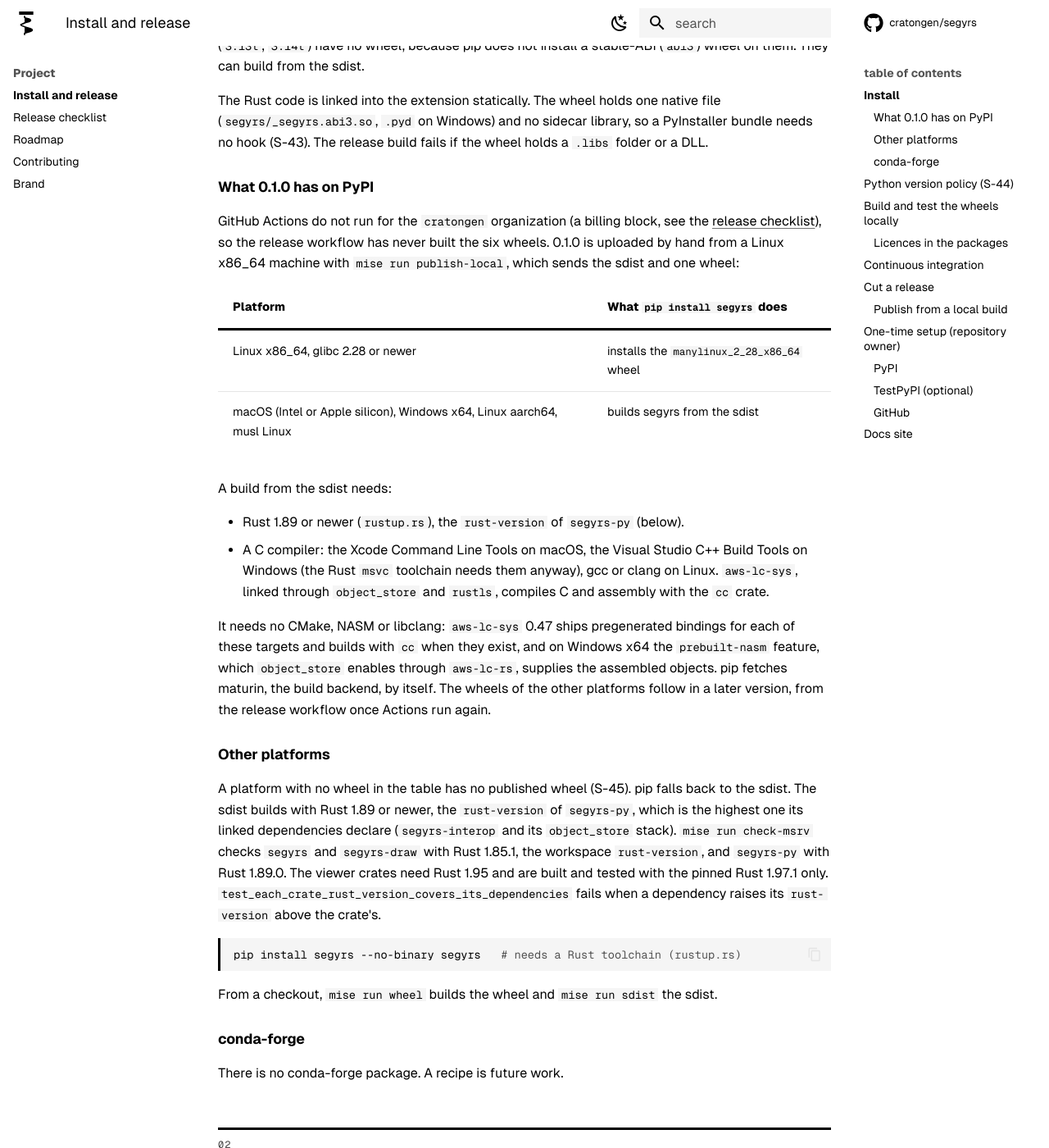
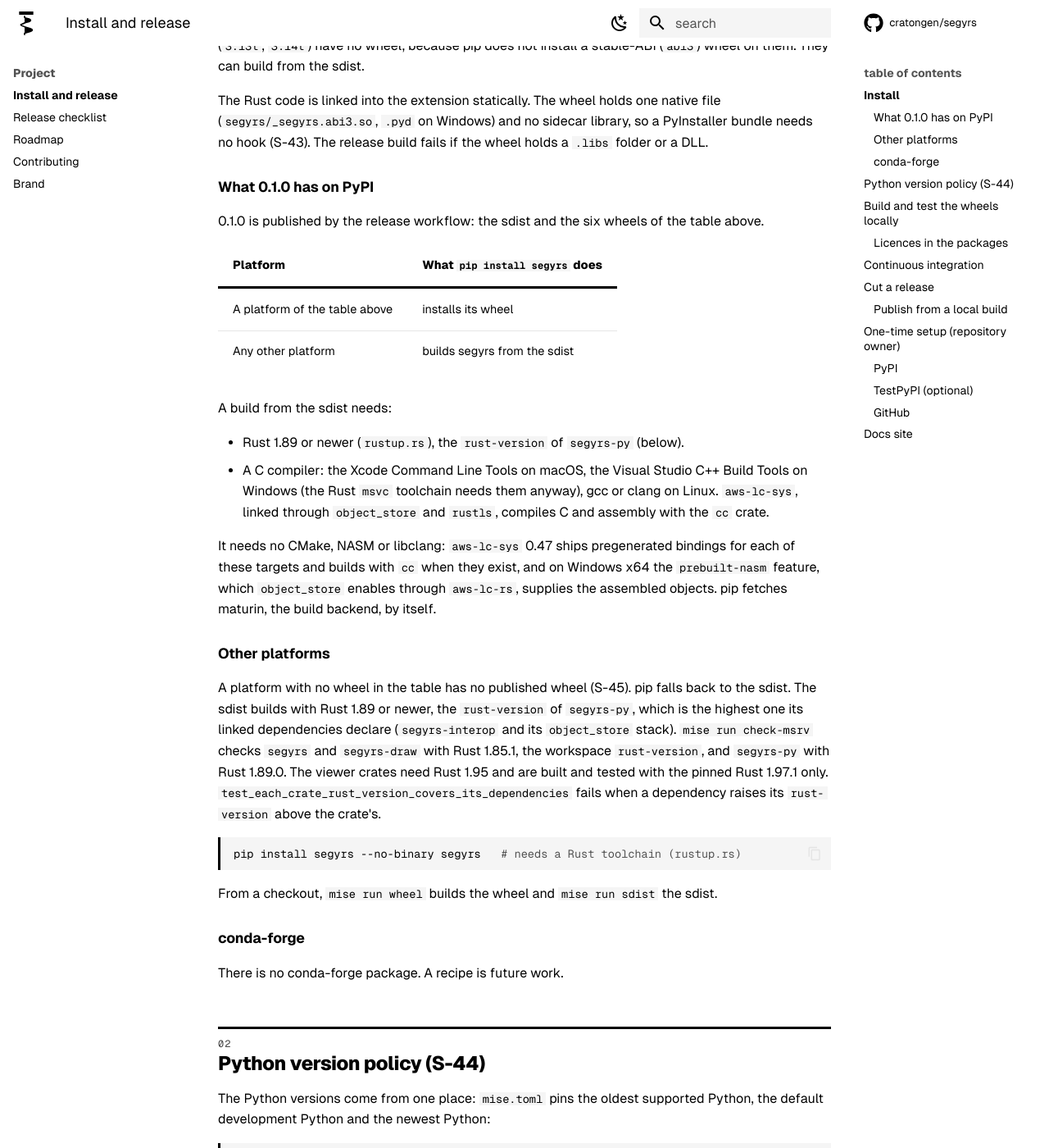
Before and after one commit to cratongen/segyrs, an MkDocs documentation site: the page built from docs/install-and-release.md, in a window 1280 px wide and 1400 px high, scrolled down 1327 px. Shown: the whole window at 82% size. Built offline with MkDocs 1.6.1 and Material for MkDocs 9.7.7, drawn with Linux system fonts in a browser that asks for light colours; comment, search, counter and statistics services are not loaded; some of the changed text lies outside the part shown.

Commit message:
build(release): link the musl wheel with zig and describe the six-wheel release
The musl container's gcc left the extension needing libgcc_s, which
auditwheel copied into the wheel and the no-sidecar check (S-43) refused.
The musl row now builds on the runner with maturin --zig, as
mise run wheel-linux does. The README and the install page said 0.1.0 has
one wheel from a manual upload; they now describe the workflow release.
Date the 0.1.0 changelog entry.

````diff
--- a/docs/install-and-release.md
+++ b/docs/install-and-release.md
@@ -30,9 +30,9 @@ tests. On this machine (Linux x86_64, `mise run wheel`, 2026-11-21) the wheel is
 5.8 MB (5,794,779 bytes, `stat -c %s`).
 
 Each platform gets one wheel. The wheels are `abi3` (`cp311-abi3`), so the same
-file works on every CPython from 3.11 up. The table is the release plan of the
-release workflow; see [What 0.1.0 has on PyPI](#what-010-has-on-pypi) for the
-wheels that exist today.
+file works on every CPython from 3.11 up. The release workflow builds and
+tests the wheels of this table; [What 0.1.0 has on PyPI](#what-010-has-on-pypi)
+says what pip does on each platform.
 
 | Platform | Wheel tag | Minimum OS |
 |----------|-----------|------------|
@@ -57,15 +57,13 @@ if the wheel holds a `.libs` folder or a DLL.
 
 ### What 0.1.0 has on PyPI
 
-GitHub Actions do not run for the `cratongen` organization (a billing block,
-see the [release checklist](release-checklist.md)), so the release workflow
-has never built the six wheels. 0.1.0 is uploaded by hand from a Linux x86_64
-machine with `mise run publish-local`, which sends the sdist and one wheel:
+0.1.0 is published by the release workflow: the sdist and the six wheels of
+the table above.
 
 | Platform | What `pip install segyrs` does |
 |----------|--------------------------------|
-| Linux x86_64, glibc 2.28 or newer | installs the `manylinux_2_28_x86_64` wheel |
-| macOS (Intel or Apple silicon), Windows x64, Linux aarch64, musl Linux | builds segyrs from the sdist |
+| A platform of the table above | installs its wheel |
+| Any other platform | builds segyrs from the sdist |
 
 A build from the sdist needs:
 
@@ -79,8 +77,7 @@ It needs no CMake, NASM or libclang: `aws-lc-sys` 0.47 ships pregenerated
 bindings for each of these targets and builds with `cc` when they exist, and
 on Windows x64 the `prebuilt-nasm` feature, which `object_store` enables
 through `aws-lc-rs`, supplies the assembled objects. pip fetches maturin, the
-build backend, by itself. The wheels of the other platforms follow in a later
-version, from the release workflow once Actions run again.
+build backend, by itself.
 
 ### Other platforms
 
@@ -261,8 +258,9 @@ PyPI never accepts the same version twice. A failed upload needs a new version.
 
 ### Publish from a local build
 
-While Actions do not run, the owner uploads by hand from a Linux x86_64
-checkout, with a PyPI API token instead of Trusted Publishing:
+The release workflow is the route for every release. If Actions cannot run,
+the owner can upload by hand from a Linux x86_64 checkout, with a PyPI API
+token instead of Trusted Publishing:
 
 ```bash
 rm -rf dist && mise run sdist && mise run wheel-linux
@@ -279,8 +277,7 @@ exactly the sdist and the `manylinux_2_28_x86_64` wheel in `dist/`, the files
 tested on that machine. It leaves out any musl or aarch64 wheel in `dist/`,
 because those were not run there. `--check-url` makes a rerun skip files that
 PyPI already has. After the first upload, replace the account-wide token with
-one scoped to the `segyrs` project. Trusted Publishing from the release
-workflow stays the route for later versions, once Actions run again.
+one scoped to the `segyrs` project.
 
 ## One-time setup (repository owner)
 
````
Also changed, not shown: CHANGELOG.md (+1 -1 lines), README.md (+1 -1 lines), 1 other file.
